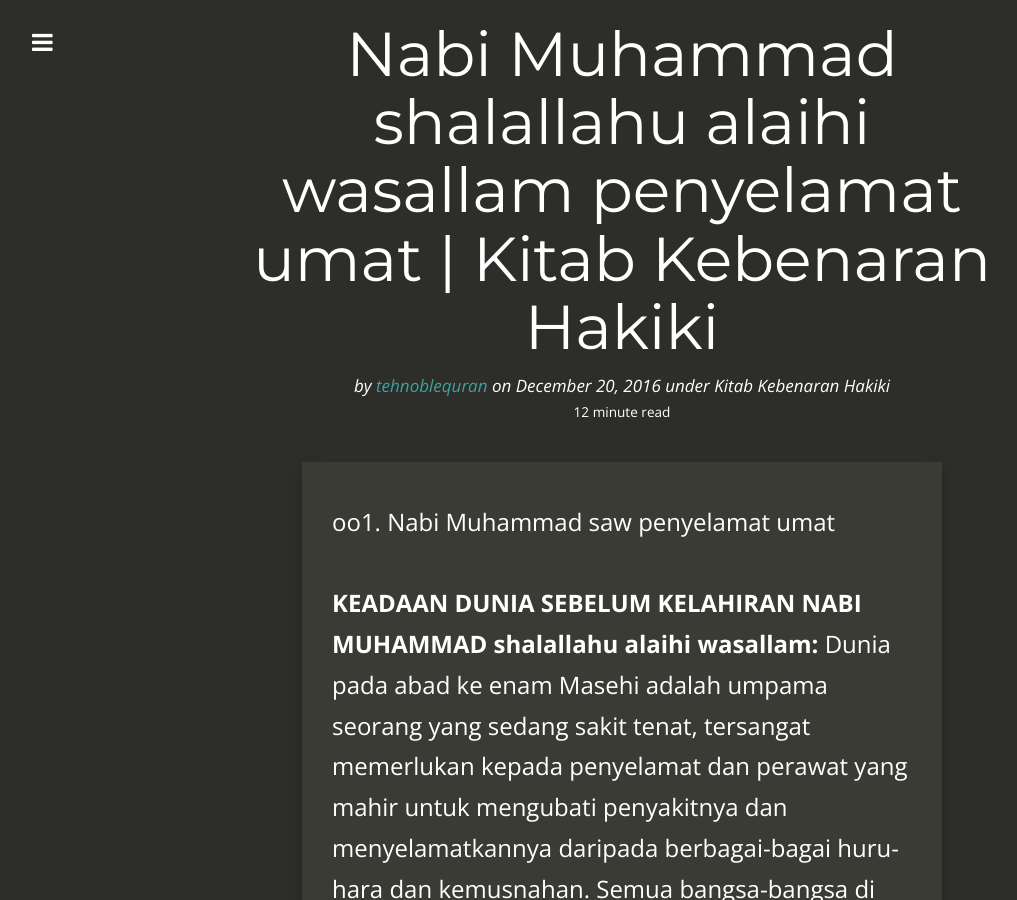
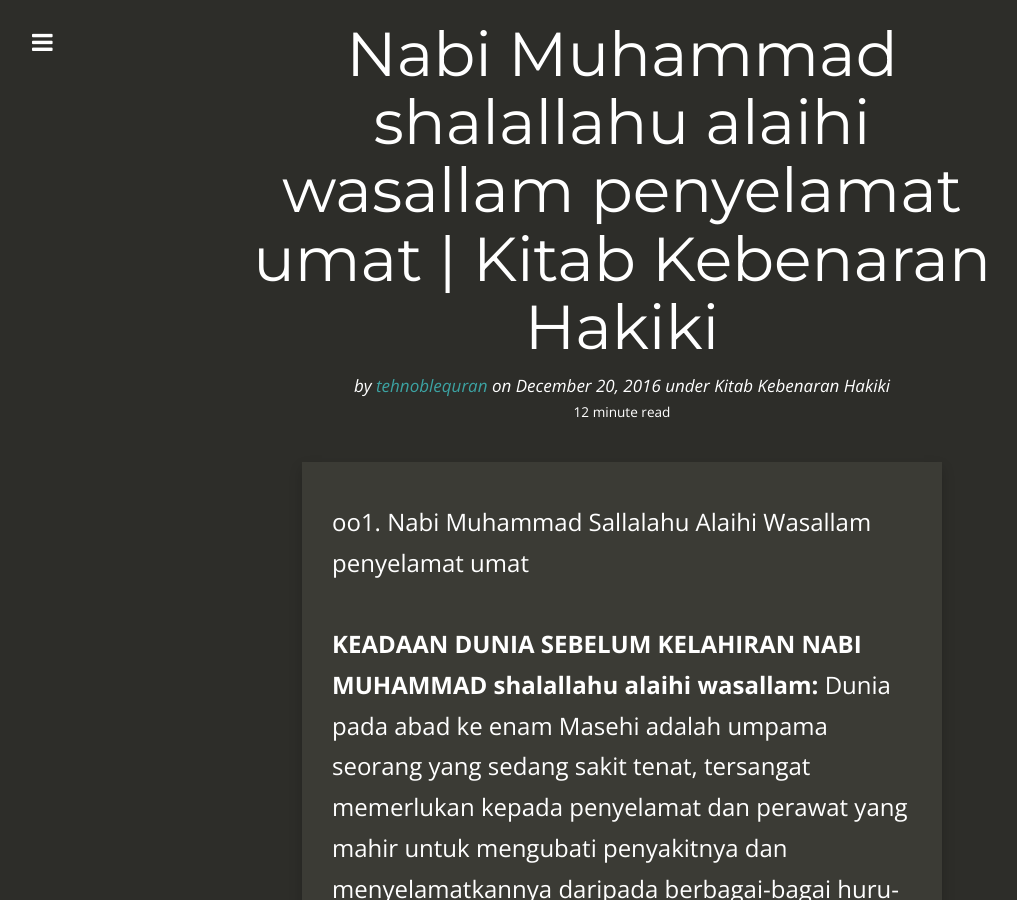
Before and after one commit to kedamaian/swsyafiq, a Jekyll site: the page built from _posts/2016-12-20--nabi-muhammad-saw-penyelamat-umat-kitab-kebenaran-hakiki.md, in a window 1280 px wide and 900 px high. Shown: the whole window, without its empty margins (18-1035 px from the left). Built offline with Jekyll 4.4.1, drawn with Linux system fonts in a browser that asks for light colours; nearby versions of some CDN libraries; comment, search, counter and statistics services are not loaded.

Commit message:
Update 2016-12-20--nabi-muhammad-saw-penyelamat-umat-kitab-kebenaran-hakiki.md

```diff
--- a/_posts/2016-12-20--nabi-muhammad-saw-penyelamat-umat-kitab-kebenaran-hakiki.md
+++ b/_posts/2016-12-20--nabi-muhammad-saw-penyelamat-umat-kitab-kebenaran-hakiki.md
@@ -6,7 +6,7 @@ title: ' Nabi Muhammad shalallahu alaihi wasallam penyelamat umat | Kitab Kebena
 categories:
   - Kitab Kebenaran Hakiki
 ---
-oo1. Nabi Muhammad saw penyelamat umat
+oo1. Nabi Muhammad Sallalahu Alaihi Wasallam penyelamat umat
 
 **KEADAAN DUNIA SEBELUM KELAHIRAN NABI MUHAMMAD shalallahu alaihi wasallam:**
 Dunia pada abad ke enam Masehi adalah umpama seorang yang sedang sakit tenat, tersangat memerlukan kepada penyelamat dan perawat yang mahir untuk mengubati penyakitnya dan menyelamatkannya daripada berbagai-bagai huru-hara dan kemusnahan. Semua bangsa-bangsa di seluruh pelusuk dunia dicengkam oleh kegelapan akidah dan kehancuran moral. Bangsa Aria di Sepanyol dan di selatan Perancis terlibat di dalam perebutan kuasa dengan kerajaan Clovis yang bermazhab Katholik. Bangsa Aria yang mendapat bantuan daripada kerajaan Roman Timur berjaya menewaskan kerajaan Clovis. Setelah berjaya menewaskan kerajaan Clovis, bangsa Aria berperang pula menentang kerajaan Roman Timur yang telah membantu mereka, kerana berebut kuasa ke atas tanah jajahan. Di negeri Inggeris pula bangsa Anglo dan bangsa Saxon terlibat di dalam kes perebutan tanah juga. Di Itali, kekuasaan kerajaan Roman sudah sangat lemah, lalu ia berpindah kepada kekuasaan gereja (agama Masehi). Kerajaan Yunani pula sudah dijajah oleh kerajaan Roman Timur.
```
